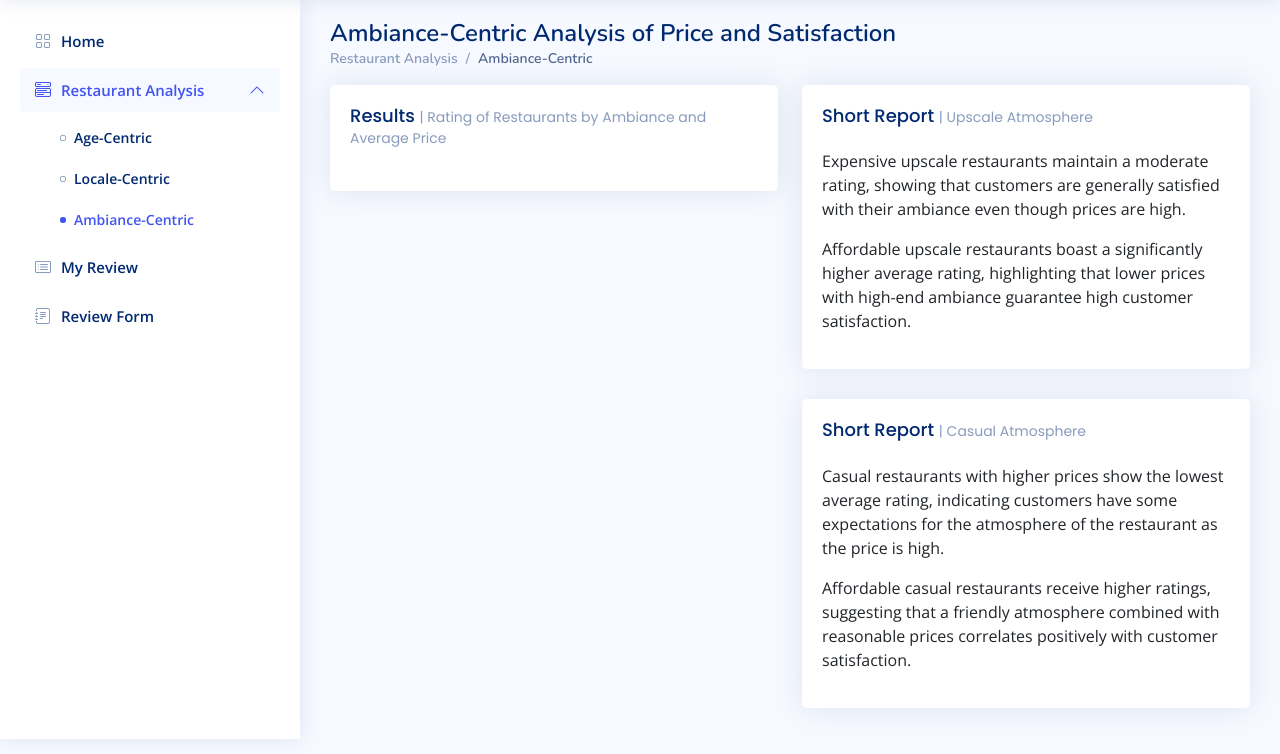
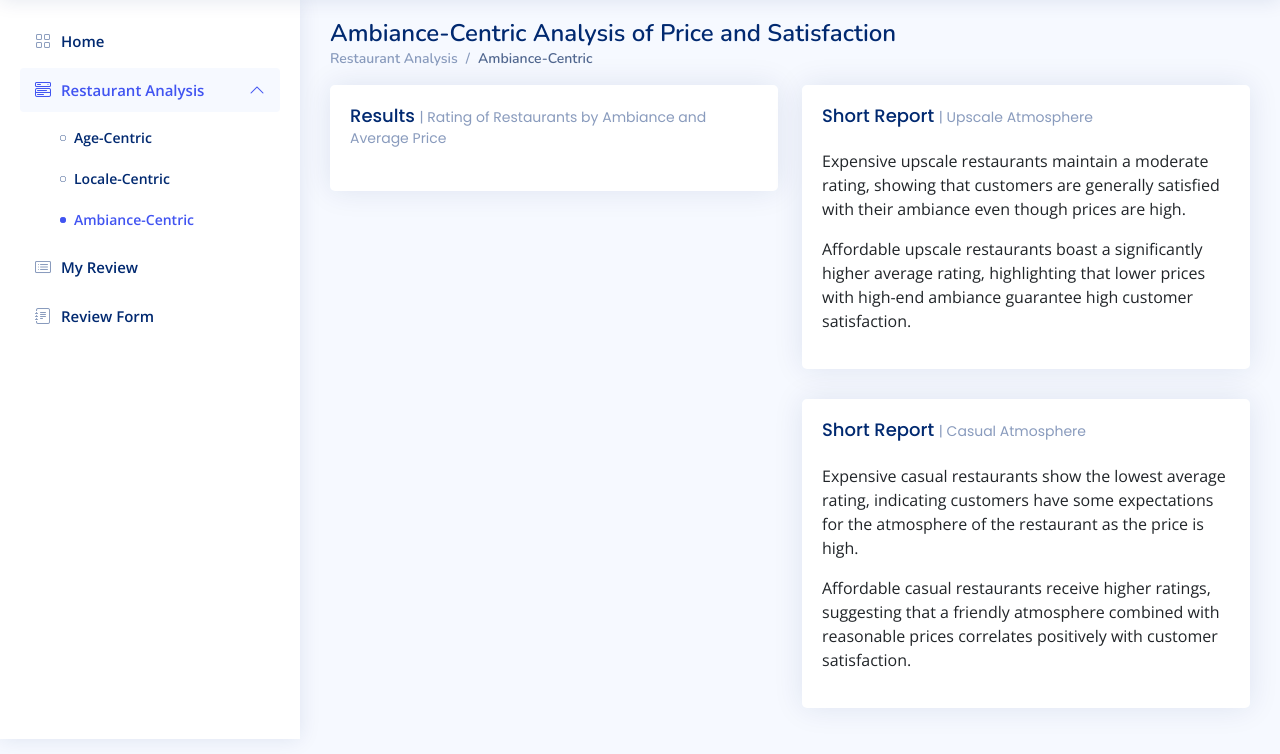
Before and after one commit to hajungIm/bigMAC, a PHP site: page /ambiance-analysis.php in a window 1280 px wide. Shown: the part 61-815 px from the top of the page. Run offline with PHP 8.4, Linux system fonts and the light colour scheme; the visitor is signed in with stand-in values (Sample User, id 1); some libraries are stand-ins or nearby versions.

Commit message:
update short report

```diff
--- a/pages/ambiance-analysis.php
+++ b/pages/ambiance-analysis.php
@@ -178,7 +178,7 @@
           <div class="card">
             <div class="card-body">
               <h5 class="card-title">Short Report <span>| Casual Atmosphere </span></h5>
-                <p>Casual restaurants with higher prices show the lowest average rating, indicating customers have some expectations for the atmosphere of the restaurant as the price is high.</p>
+                <p>Expensive casual restaurants show the lowest average rating, indicating customers have some expectations for the atmosphere of the restaurant as the price is high.</p>
                 <p>Affordable casual restaurants receive higher ratings, suggesting that a friendly atmosphere combined with reasonable prices correlates positively with customer satisfaction.</p>
             </div>
           </div>
```
